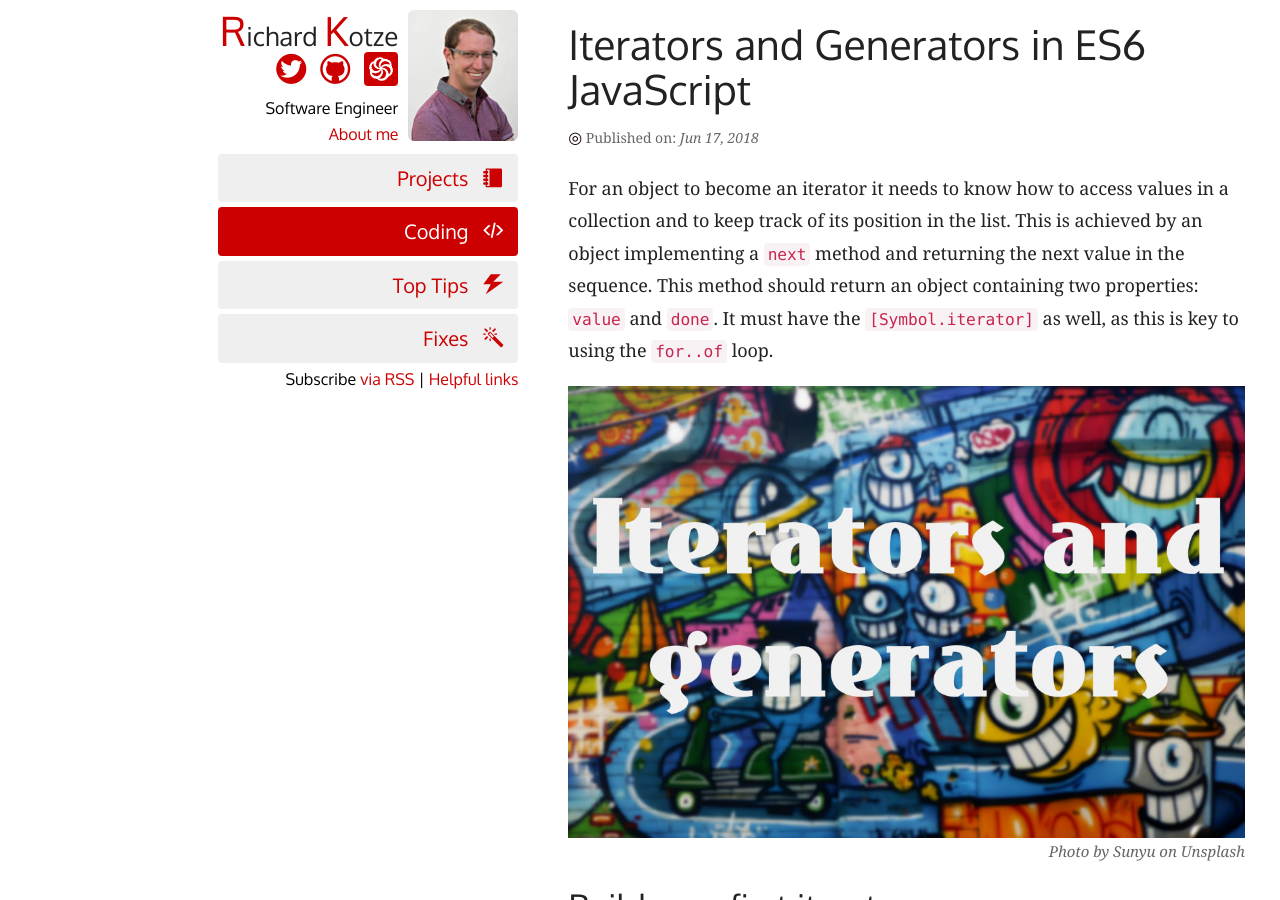
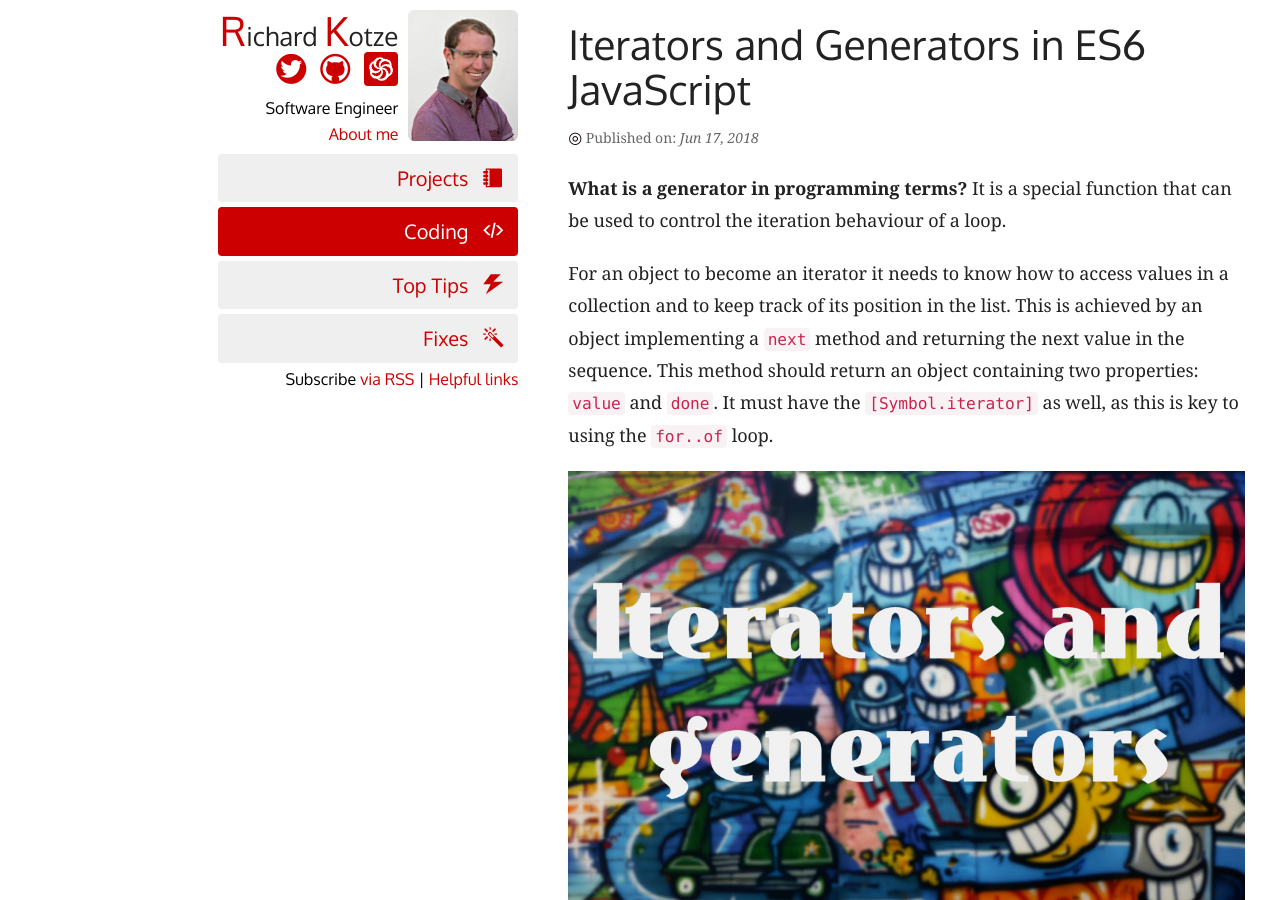
Before and after one commit to rkotze/rkotze.github.io, a Jekyll site: the page built from _posts/2018-06-15-iterators-generators.md, in a window 1280 px wide and 900 px high. Built offline with Jekyll 4.4.1, drawn with Linux system fonts in a browser that asks for light colours; comment, search, counter and statistics services are not loaded.

Commit message:
Info on what is a generator

```diff
--- a/_posts/2018-06-15-iterators-generators.md
+++ b/_posts/2018-06-15-iterators-generators.md
@@ -10,6 +10,8 @@ meta_description: >
  Lots of examples of using iterators and generators in ES6 JavaScript
 excerpt_separator: <!--more-->
 ---
+
+**What is a generator in programming terms?** It is a special function that can be used to control the iteration behaviour of a loop.
 
 For an object to become an iterator it needs to know how to access values in a collection and to keep track of its position in the list. This is achieved by an object implementing a `next` method and returning the next value in the sequence. This method should return an object containing two properties: `value` and `done`. It must have the `[Symbol.iterator]` as well, as this is key to using the `for..of` loop.
 
```
